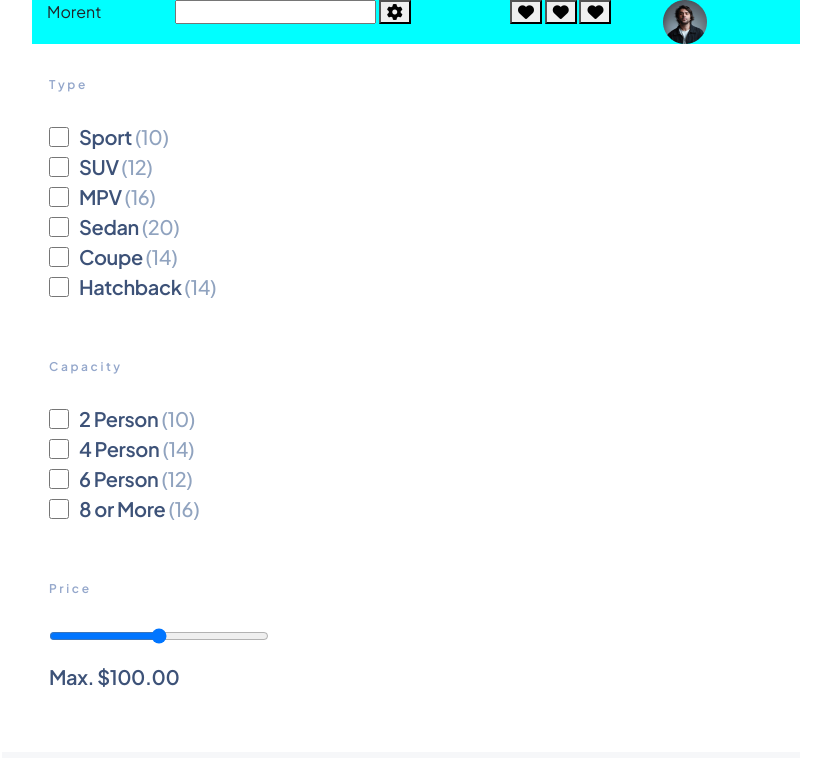
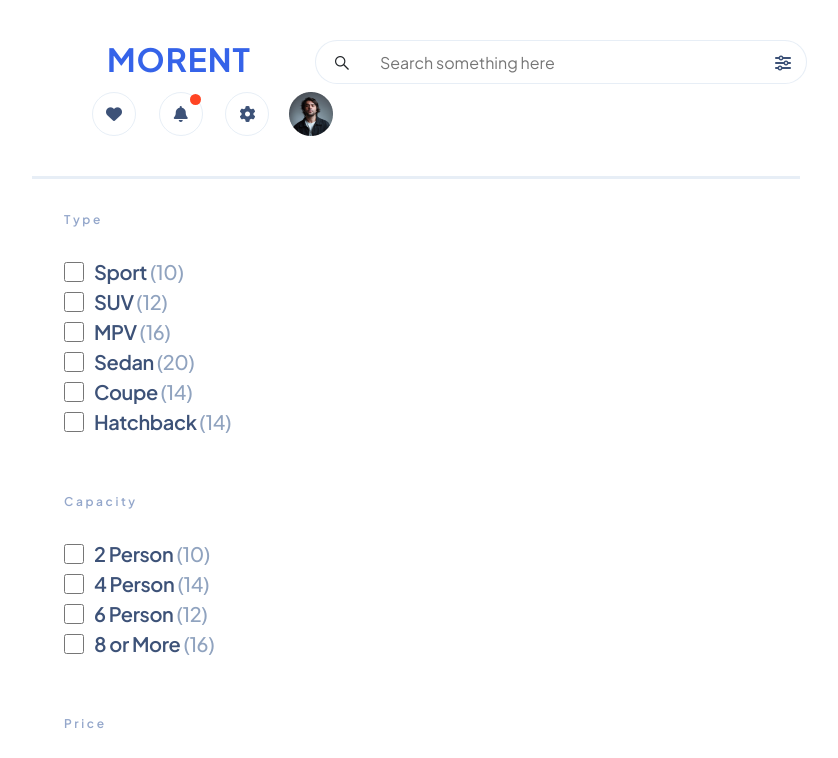
Before and after one commit to Glagolio/Car-rent-website, a website built with Parcel: page src/index.html in a window 1280 px wide. Shown: the top 758 px of the page, without its empty margins (224-1062 px from the left). Built offline with nearby package versions, Linux system fonts and the light colour scheme.

Commit message:
done header

```diff
--- a/src/index.html
+++ b/src/index.html
@@ -29,6 +29,7 @@
     <div class="wrapper">
       <include src="./partials/header.html"></include>
       <include src="./partials/main.html"></include>
+      <include src="./partials/footer.html"></include>
     </div>
     <script type="module" src="./index.js"></script>
     <script
--- a/src/partials/header.html
+++ b/src/partials/header.html
@@ -1,21 +1,35 @@
-<header class="row test wrapper">
-  <div class="col-2">Morent</div>
-  <div class="col">
-    <form>
-      <label
-        ><input type="text" />
-        <button type="button"><i class="fa-solid fa-gear"></i></button
-      ></label>
-    </form>
-  </div>
-  <div class="col row">
-    <div class="col">
-      <button type="button"><i class="fa-solid fa-heart"></i></button>
-      <button type="button"><i class="fa-solid fa-heart"></i></button>
-      <button type="button"><i class="fa-solid fa-heart"></i></button>
-    </div>
-    <div class="col">
-      <img src="./images/header-avatar.png" width="44" height="44" />
+<header class="row header wrapper">
+  <div class="col d-flex align-items-stretch">
+    <div class="logo">Morent</div>
+    <div class="">
+      <form class="header__form">
+        <label>
+          <i class="fa-brands fa-sistrix header__search-icon"></i>
+          <input type="text" placeholder="Search something here" />
+          <button
+            type="button"
+            class="btn input-button"
+            aria-label="Search options"
+          >
+            <i class="fa-solid fa-sliders"></i></button
+        ></label>
+      </form>
     </div>
   </div>
+  <div class="d-flex justify-content-end">
+    <div class="header-icons">
+      <button type="button" class="header__btn" aria-label="Like">
+        <i class="fa-solid fa-heart"></i>
+      </button>
+      <button type="button" class="header__btn" aria-label="Notification">
+        <i class="fa-solid fa-bell"></i>
+        <div class="header__btn--alert"></div>
+      </button>
+      <button type="button" class="header__btn" aria-label="Settings">
+        <i class="fa-solid fa-gear"></i>
+      </button>
+    </div>
+
+    <img src="./images/header-avatar.png" width="44" height="44" alt="avatar" />
+  </div>
 </header>
--- a/src/sass/base/_common.scss
+++ b/src/sass/base/_common.scss
@@ -11,6 +11,11 @@ button,
   box-shadow: none;
 }
 
+.row {
+  margin-left: 0;
+  margin-right: 0;
+}
+
 .wrapper {
   max-width: 1440px;
 
--- /dev/null
+++ b/src/sass/components/_header.scss
@@ -0,0 +1,90 @@
+.header {
+  padding: 40px 32px 40px 60px;
+  border-bottom: solid rgba(195, 212, 233, 0.4);
+
+  & input {
+    width: 492px;
+    height: 44px;
+    padding-left: 64px;
+    padding-right: 64px;
+
+    background-color: #fff;
+    border: 1px solid rgba(195, 212, 233, 0.4);
+    border-radius: 70px;
+
+    &:focus {
+      outline: none;
+    }
+  }
+
+  &__form {
+    position: relative;
+    border: none;
+  }
+}
+
+.logo {
+  margin-right: 64px;
+  font-weight: 700;
+  font-size: 32px;
+  line-height: 1.2;
+  letter-spacing: 1px;
+  text-transform: uppercase;
+
+  color: #3563e9;
+}
+
+.header__search-icon {
+  width: 28px;
+  height: 28px;
+  position: absolute;
+  left: 20px;
+  top: 15px;
+}
+
+.input-button {
+  padding: 0;
+  position: absolute;
+  top: 10px;
+  right: 15px;
+
+  color: #3d5278;
+
+  &:hover,
+  &:focus {
+    color: #008cff;
+  }
+}
+
+.header__btn {
+  width: 44px;
+  height: 44px;
+  margin-right: 20px;
+
+  border-radius: 50%;
+  border: 1px solid rgba(195, 212, 233, 0.4);
+
+  color: #3d5278;
+
+  background-color: transparent;
+
+  position: relative;
+
+  transition: color 250ms linear;
+
+  &:hover,
+  &:focus {
+    color: #008cff;
+  }
+
+  &--alert {
+    width: 11px;
+    height: 11px;
+    border-radius: 50%;
+    background-color: #ff4423;
+
+    position: absolute;
+    top: 1px;
+    right: 1px;
+  }
+}
--- a/src/sass/components/_recent-car.scss
+++ b/src/sass/components/_recent-car.scss
@@ -120,7 +120,6 @@
 
   position: absolute;
   top: 42px;
-  left: 21px;
 
   background: linear-gradient(180deg, rgba(255, 255, 255, 0) 0%, #ffffff 100%);
 }
--- a/src/sass/index.scss
+++ b/src/sass/index.scss
@@ -6,6 +6,5 @@
 @import './components/reviews';
 @import './components/recent-car';
 @import './components/sidebar';
-.test {
-  background-color: aqua;
-}
+@import './components/header';
+@import './components/footer';
```
Also changed, not shown: src/partials/footer.html (added), src/sass/components/_footer.scss (added).
